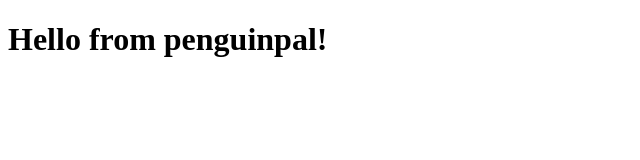
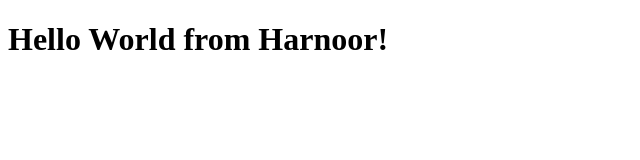
Before and after one commit to AIML-1870-2026/penguinpal, a plain HTML site: page hello-world/index.html in a window 1280 px wide. Shown: the whole page, without its empty margins (0-640 px from the left). Drawn offline with Linux system fonts and the light colour scheme.

Commit message:
Update: Change hello-world page to display Harnoor
Co-Authored-By: Claude Sonnet 4.5 <noreply@anthropic.com>

```diff
--- a/hello-world/index.html
+++ b/hello-world/index.html
@@ -3,9 +3,9 @@
 <head>
     <meta charset="UTF-8">
     <meta name="viewport" content="width=device-width, initial-scale=1.0">
-    <title>Hello from penguinpal!</title>
+    <title>Hello World - Harnoor</title>
 </head>
 <body>
-    <h1>Hello from penguinpal!</h1>
+    <h1>Hello World from Harnoor!</h1>
 </body>
 </html>
```
